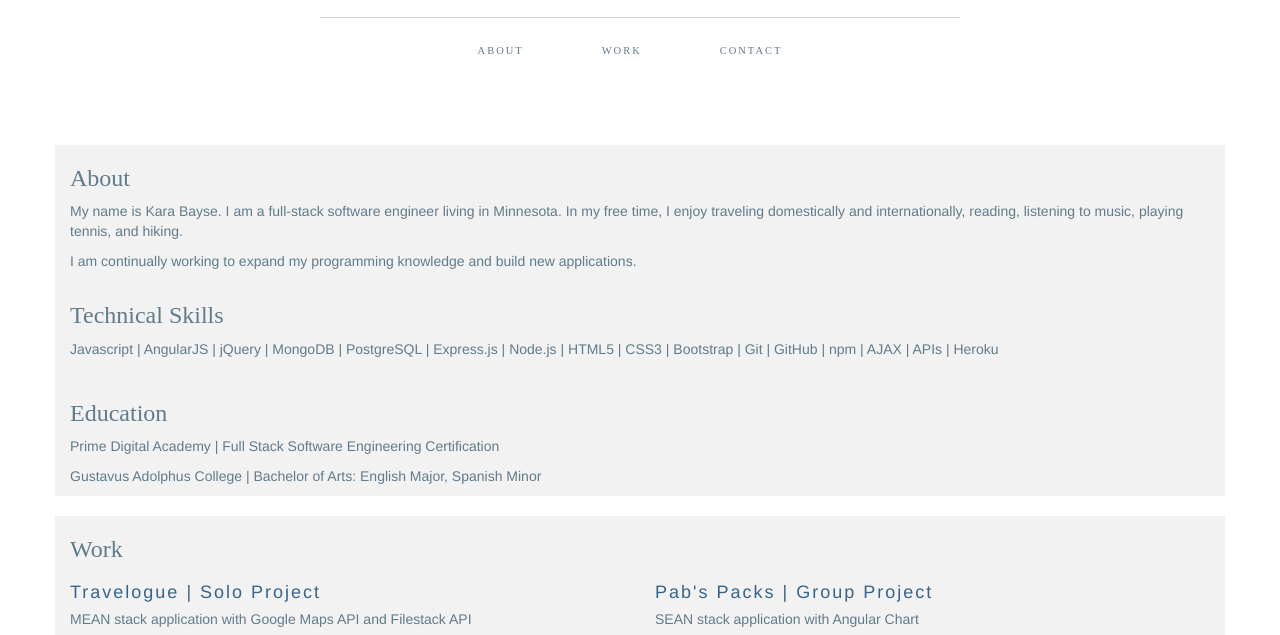
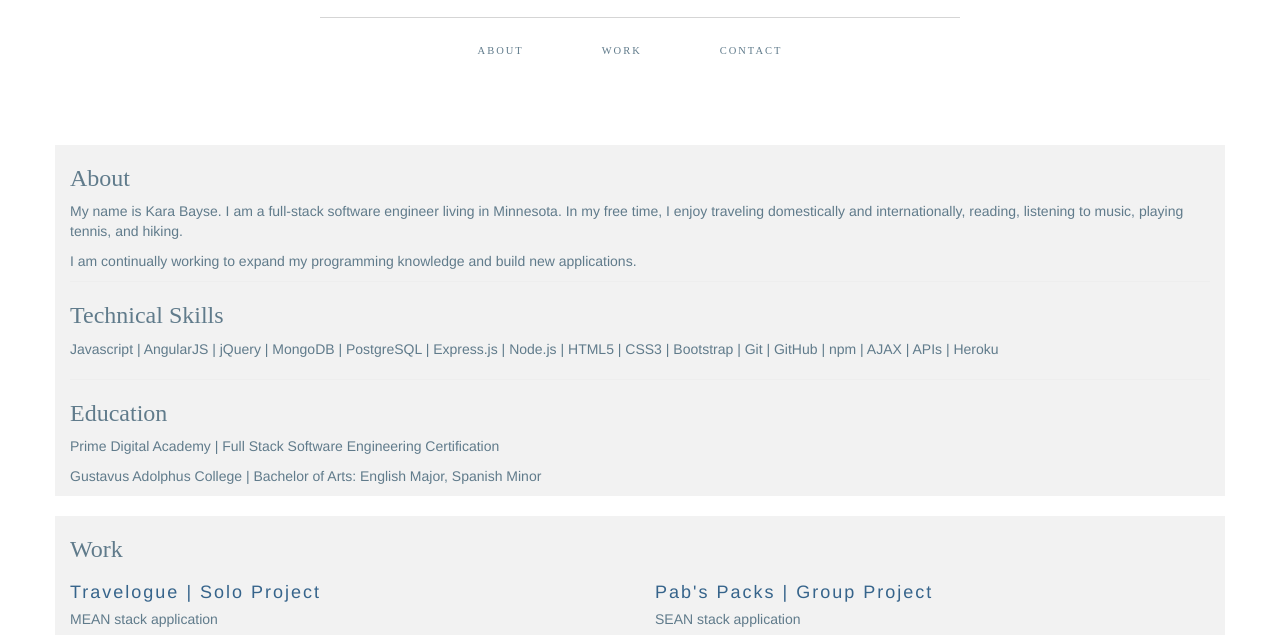
Before and after one commit to karabayse/karabayse_portfolio, a website: page public/views/index.html in a window 1280 px wide. Shown: the part 142-777 px from the top of the page. Drawn offline with Linux system fonts and the light colour scheme; files that its build step writes are made by us from their sources; grey boxes are pictures that could not be loaded; files whose address does not match are found by name; a web font is replaced by a local one.

Commit message:
work description change

```diff
--- a/public/views/index.html
+++ b/public/views/index.html
@@ -116,7 +116,8 @@
       <!-- Upon traveling, I found myself wanting to log my experiences without the burden of writing longhand entries at the end of the day.
       Users have the ability to electronically log travel experiences with a date stamp and geolocation. -->
       <!-- Technologies used:  JavaScript, AngularJS, MongoDB, Mongoose, CSS3, Bootstrap, Node.js, Express.js, Google Maps API, Filestack API -->
-      MEAN stack application with Google Maps API and Filestack API
+      MEAN stack application
+      <!-- with Google Maps API and Filestack API -->
     </h5>
     <img src="styles/images/travelogue.png" width="550" height="300" class="img-responsive">
   </p>
@@ -134,7 +135,8 @@
       tracks inventory and provides a method for scheduling commitments for the client, Pab's Packs.
       Responsible for creating front-end and back-end of the project dashboard. -->
       <!-- Technologies used:  JavaScript, AngularJS, Angular Chart, PostgreSQL, HTML5, CSS3, Node.js, Express.js. -->
-      SEAN stack application with Angular Chart
+      SEAN stack application
+      <!-- with Angular Chart -->
     </h5>
     <img src="styles/images/pabs-packs-dashboard.png" width="550" height="300" class="img-responsive">
   </p>
```
